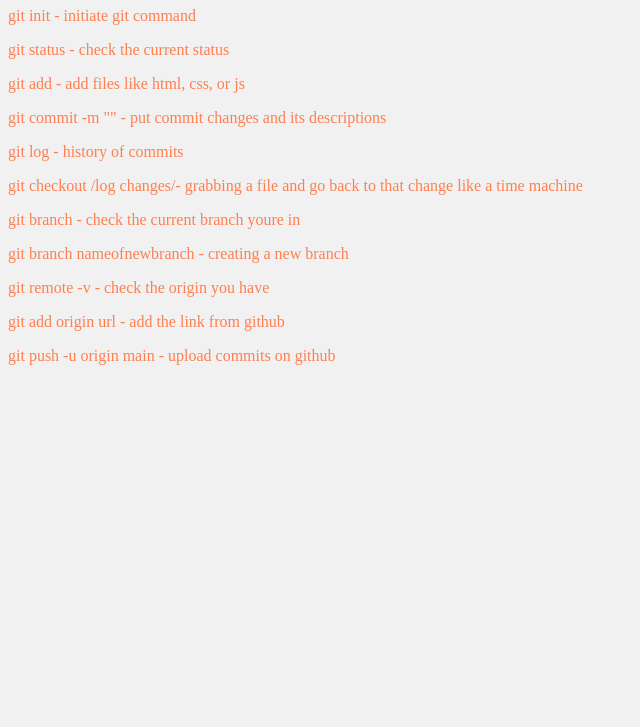
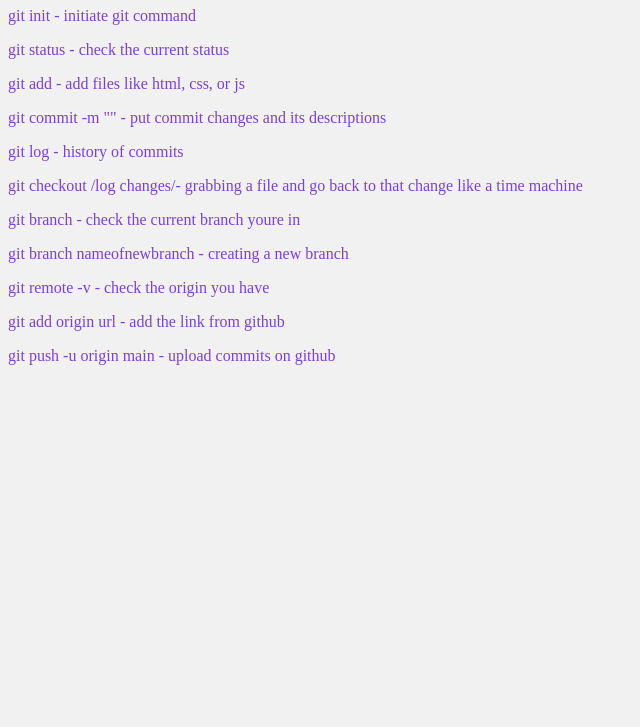
Before and after one commit to jiehlarae/Git-Practice, a plain HTML site: page index.html in a window 1280 px wide. Shown: the part 73-800 px from the top of the page, without its empty margins (0-640 px from the left). Drawn offline with Linux system fonts and the light colour scheme.

Commit message:
update body color

```diff
--- a/style.css
+++ b/style.css
@@ -1,4 +1,4 @@
 body {
     background-color: #f1f1f1;
-    color: coral;
+    color: rgb(124, 64, 214);
 }
```
